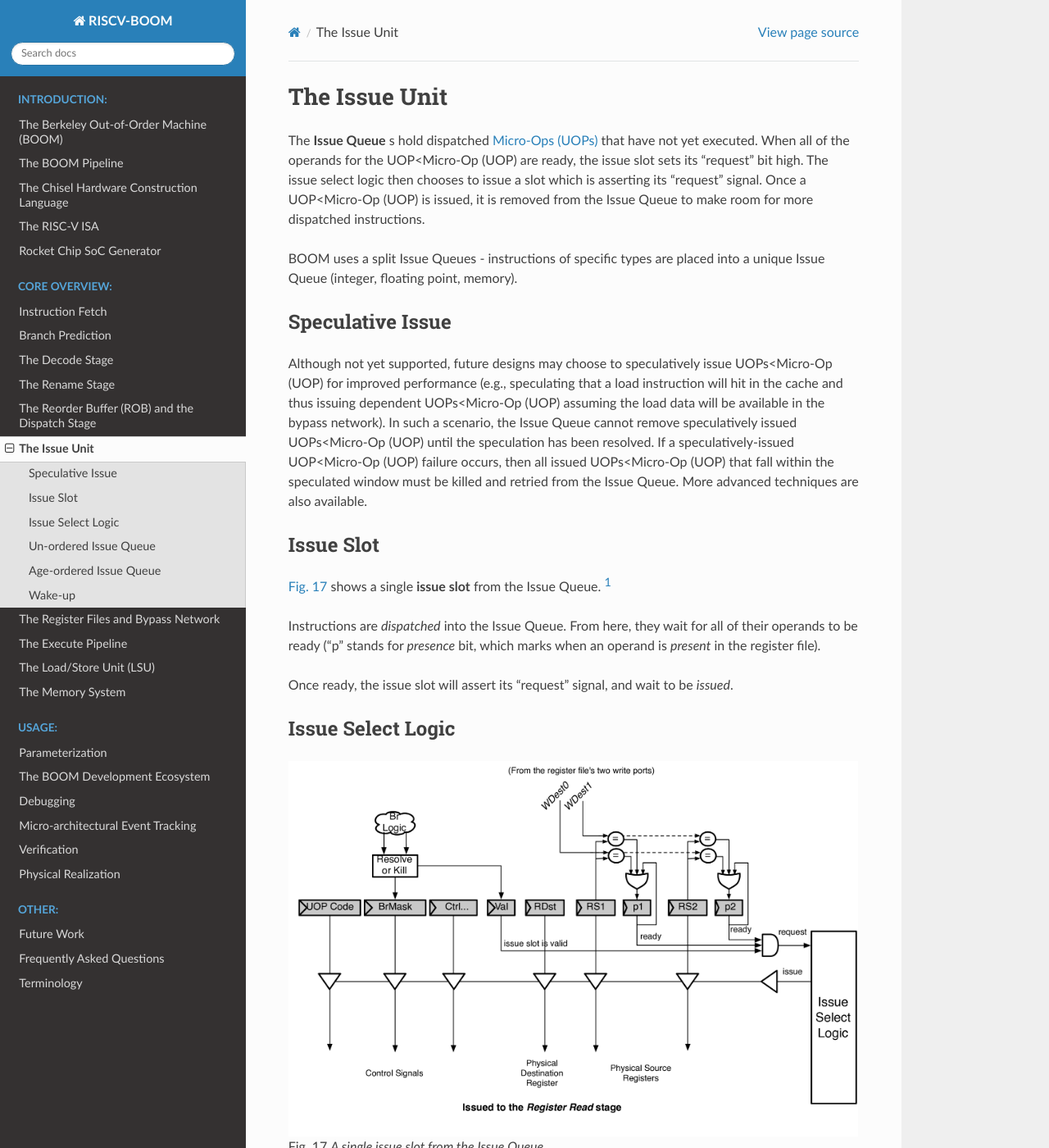
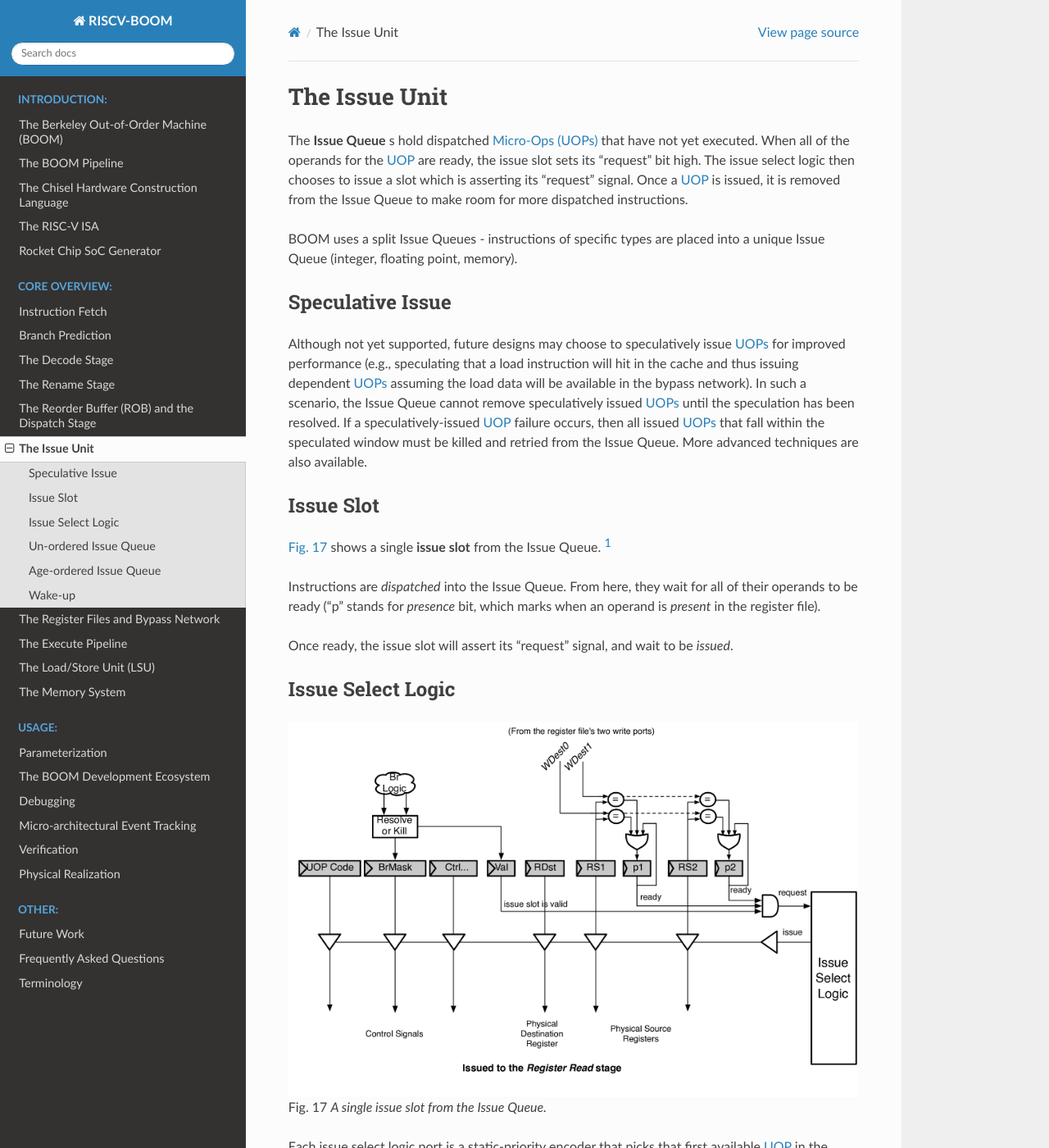
Before and after one commit to riscv-boom/riscv-boom, a Sphinx documentation site: the page built from docs/sections/issue-units.rst, in a window 1280 px wide and 1400 px high. Shown: the whole window at 82% size. Built offline with Sphinx 7.4.7 and the Read the Docs theme 3.1.0, drawn with Linux system fonts in a browser that asks for light colours; some of the changed text lies outside the part shown.

Commit message:
minor fixes

```diff
--- a/docs/sections/issue-units.rst
+++ b/docs/sections/issue-units.rst
@@ -2,9 +2,9 @@ The Issue Unit
 ==============
 
 The **Issue Queue** s hold dispatched :term:`Micro-Ops (UOPs) <Micro-Op (UOP)>` that have not yet executed.
-When all of the operands for the :term:`UOP<Micro-Op (UOP)` are ready, the issue slot sets
+When all of the operands for the :term:`UOP<Micro-Op (UOP)>` are ready, the issue slot sets
 its "request" bit high. The issue select logic then chooses to issue a
-slot which is asserting its "request" signal. Once a :term:`UOP<Micro-Op (UOP)` is issued,
+slot which is asserting its "request" signal. Once a :term:`UOP<Micro-Op (UOP)>` is issued,
 it is removed from the Issue Queue to make room for more dispatched
 instructions.
 
@@ -15,12 +15,12 @@ Speculative Issue
 -----------------
 
 Although not yet supported, future designs may choose to speculatively
-issue :term:`UOPs<Micro-Op (UOP)` for improved performance (e.g., speculating that a load
-instruction will hit in the cache and thus issuing dependent :term:`UOPs<Micro-Op (UOP)`
+issue :term:`UOPs<Micro-Op (UOP)>` for improved performance (e.g., speculating that a load
+instruction will hit in the cache and thus issuing dependent :term:`UOPs<Micro-Op (UOP)>`
 assuming the load data will be available in the bypass network). In such
 a scenario, the Issue Queue cannot remove speculatively issued
-:term:`UOPs<Micro-Op (UOP)` until the speculation has been resolved. If a
-speculatively-issued :term:`UOP<Micro-Op (UOP)` failure occurs, then all issued :term:`UOPs<Micro-Op (UOP)`
+:term:`UOPs<Micro-Op (UOP)>` until the speculation has been resolved. If a
+speculatively-issued :term:`UOP<Micro-Op (UOP)>` failure occurs, then all issued :term:`UOPs<Micro-Op (UOP)>`
 that fall within the speculated window must be killed and retried from
 the Issue Queue. More advanced techniques are also available.
 
@@ -47,11 +47,11 @@ Issue Select Logic
     A single issue slot from the Issue Queue.
 
 Each issue select logic port is a static-priority encoder that picks
-that first available :term:`UOP<Micro-Op (UOP)` in the Issue Queue. Each port will only
-schedule a :term:`UOP<Micro-Op (UOP)` that its port can handle (e.g., floating point
-:term:`UOPs<Micro-Op (UOP)` will only be scheduled onto the port governing the Floating
+that first available :term:`UOP<Micro-Op (UOP)>` in the Issue Queue. Each port will only
+schedule a :term:`UOP<Micro-Op (UOP)>` that its port can handle (e.g., floating point
+:term:`UOPs<Micro-Op (UOP)>` will only be scheduled onto the port governing the Floating
 Point Unit). This creates a cascading priority encoder for ports that
-can schedule the same :term:`UOPs<Micro-Op (UOP)` as each other.
+can schedule the same :term:`UOPs<Micro-Op (UOP)>` as each other.
 
 If a **Functional Unit** is unavailable, it de-asserts its available signal
 and instructions will not be issued to it (e.g., an un-pipelined
@@ -89,8 +89,8 @@ Wake-up
 -------
 
 There are two types of wake-up in BOOM - *fast* wakeup and *slow*
-wakeup (also called a long latency wakeup). Because ALU :term:`UOPs<Micro-Op (UOP)` can send their write-back data through the
-bypass network, issued ALU :term:`UOPs<Micro-Op (UOP)` will broadcast their wakeup to the
+wakeup (also called a long latency wakeup). Because ALU :term:`UOPs<Micro-Op (UOP)>` can send their write-back data through the
+bypass network, issued ALU :term:`UOPs<Micro-Op (UOP)>` will broadcast their wakeup to the
 Issue Queue as they are issued.
 
 However, floating-point operations, loads, and variable latency
```
